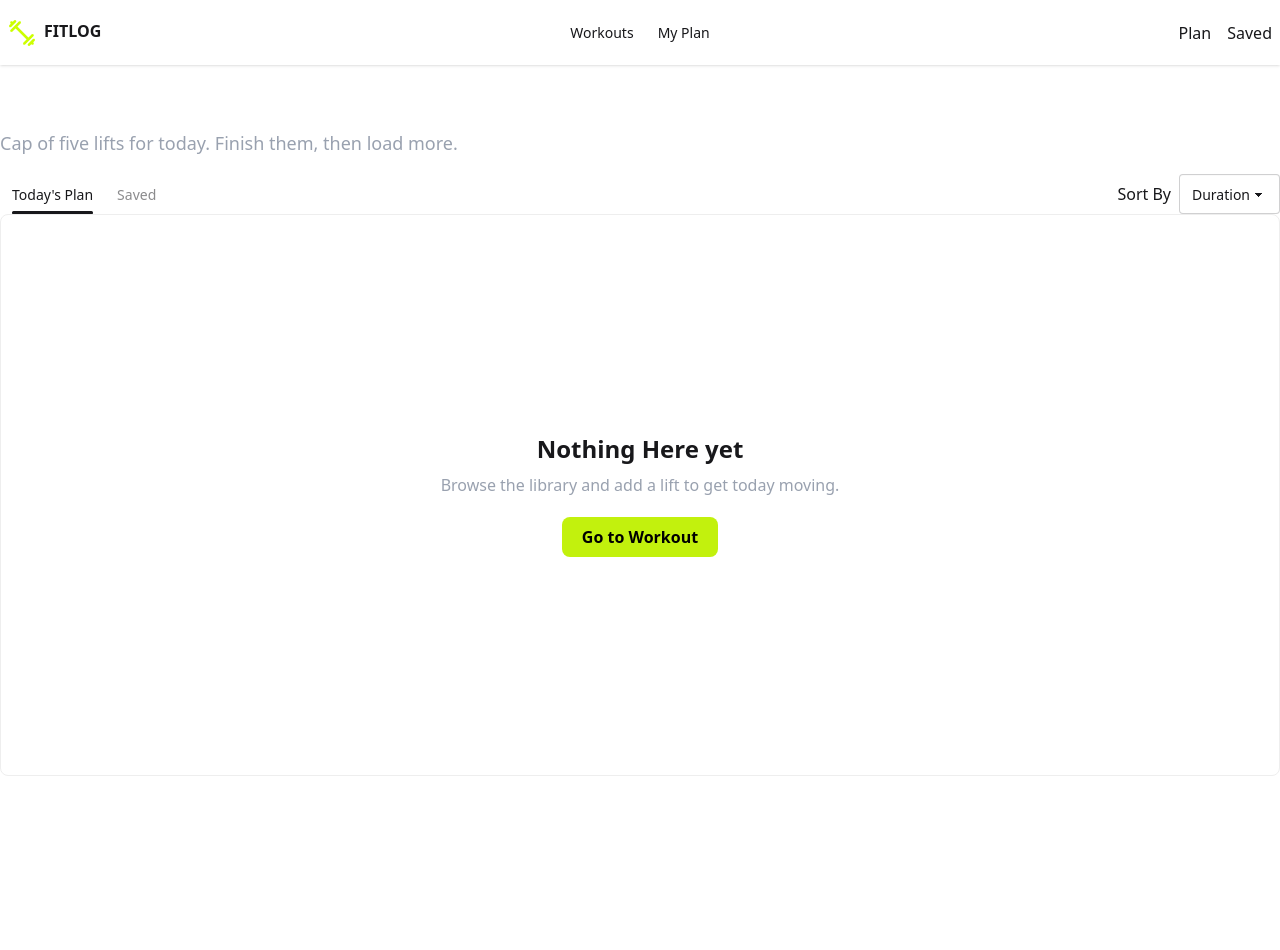
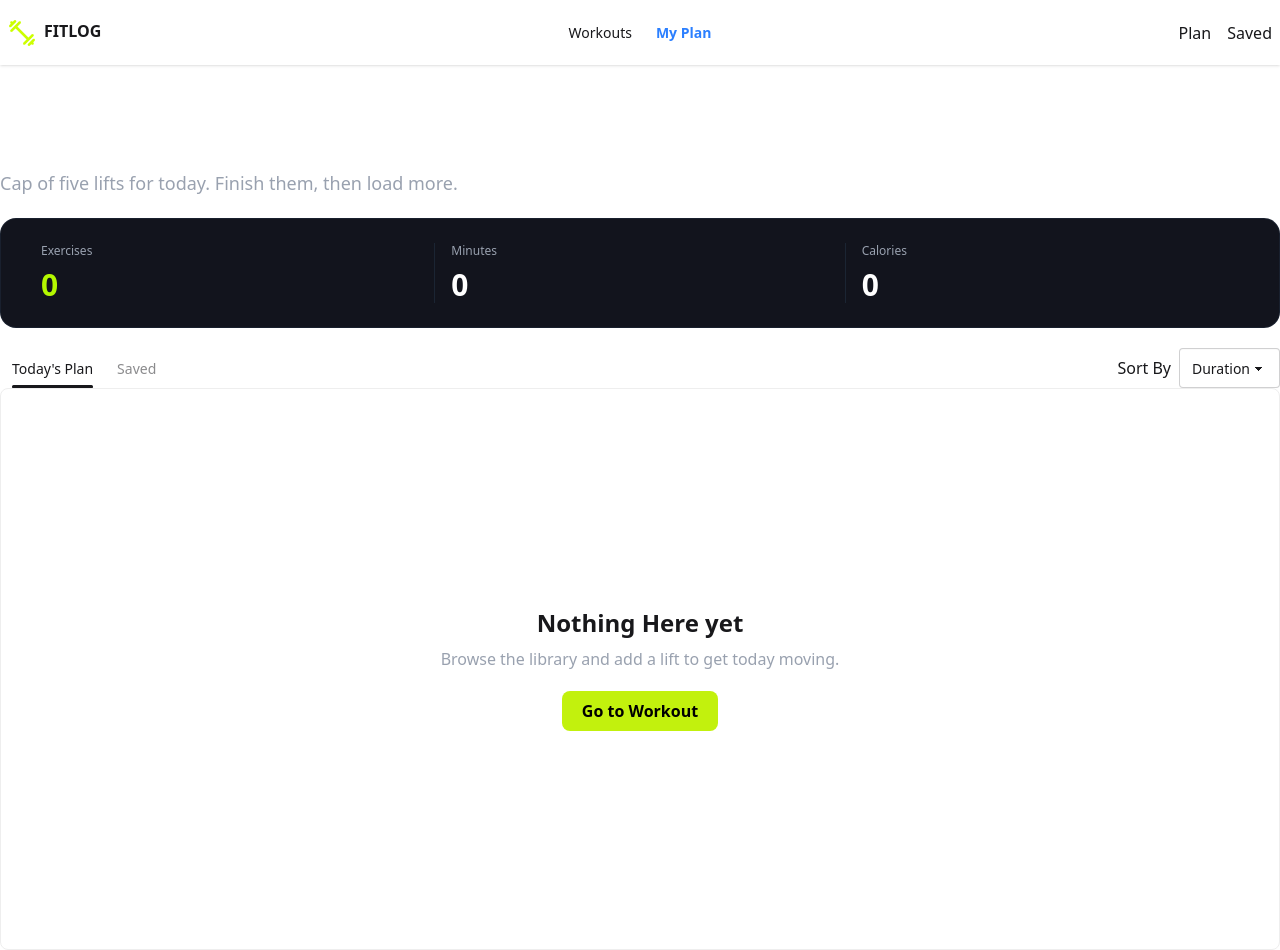
Before and after one commit to tanvirahmedmahin10/assignment-6, a Next.js app: page /myplan in a window 1280 px wide. Before the commit the page ends 800 px from the top, so only its background shows below. Built offline with nearby package versions, Linux system fonts and the light colour scheme.

Commit message:
many changes

```diff
--- /dev/null
+++ b/src/app/Components/ActivationLink.tsx
@@ -0,0 +1,32 @@
+'use client';
+
+import Link from 'next/link';
+import { usePathname } from 'next/navigation';
+
+
+const ActivationLink = () => {
+    const pathname = usePathname()
+    return (
+        <div className='flex'>
+            <li>
+        <Link
+          href="/"
+          className={pathname === '/' ? 'text-blue-500 font-bold' : ''}
+        >
+          Workouts
+        </Link>
+      </li>
+
+      <li>
+        <Link
+          href="/myplan"
+          className={pathname === '/myplan' ? 'text-blue-500 font-bold' : ''}
+        >
+          My Plan
+        </Link>
+      </li>
+        </div>
+    );
+};
+
+export default ActivationLink;
--- /dev/null
+++ b/src/app/Components/Calculation.tsx
@@ -0,0 +1,38 @@
+import { IGymData } from '@/gym.type';
+import React from 'react';
+
+const Calculation = ({gym}:{gym:IGymData[]}) => {
+    return (
+     <div className="flex bg-[#12141d] text-white p-6 rounded-2xl border border-gray-800/60 my-5">
+
+  <div className="flex-1 px-4">
+    <h2 className="text-xs text-gray-400 mb-2 font-normal">
+      Exercises
+    </h2>
+    <span className="text-3xl font-bold text-[#b4f800]">
+      {gym.length}
+    </span>
+  </div>
+
+  <div className="flex-1 px-4 border-l border-gray-800/80">
+    <h2 className="text-xs text-gray-400 mb-2 font-normal">
+      Minutes
+    </h2>
+    <span className="text-3xl font-bold text-white">
+      {gym.reduce((total, item) => item.duration + total, 0)}
+    </span>
+  </div>
+
+  <div className="flex-1 px-4 border-l border-gray-800/80">
+    <h2 className="text-xs text-gray-400 mb-2 font-normal">
+      Calories
+    </h2>
+    <span className="text-3xl font-bold text-white">
+      {gym.reduce((total, item) => item.caloriesBurned + total, 0)}
+    </span>
+  </div>
+</div>
+    );
+};
+
+export default Calculation;
--- a/src/app/Components/Navbar.tsx
+++ b/src/app/Components/Navbar.tsx
@@ -2,13 +2,11 @@ import Link from 'next/link';
 import React from 'react';
 import logo from '@/assets/logo.png'
 import Image from 'next/image';
-const link=<>
- <li><Link href='/'>Workouts</Link></li>
- <li><Link href='/myplan'>My Plan</Link></li>
-</>
+import ActivationLink from './ActivationLink';
+
 const Navbar = () => {
     return (
-      <div className='container mx-auto'>
+      <div className='container mx-auto mb-10'>
         <div className="navbar bg-base-100 shadow-sm">
   <div className="navbar-start">
     <div className="dropdown">
@@ -18,7 +16,8 @@ const Navbar = () => {
       <ul
         tabIndex={-1}
         className="menu menu-sm dropdown-content bg-base-100 rounded-box z-1 mt-3 w-52 p-2 shadow">
-        {link}
+          <ActivationLink></ActivationLink>
+        {/* {link} */}
       </ul>
     </div>
     <Link href='/' className='flex gap-2'>
@@ -35,7 +34,8 @@ const Navbar = () => {
   </div>
   <div className="navbar-center hidden lg:flex">
     <ul className="menu menu-horizontal px-1">
-    {link}
+      <ActivationLink></ActivationLink>
+    {/* {link} */}
     </ul>
   </div>
   <div className="navbar-end flex gap-4">
--- a/src/app/Components/PlanComponents/Saved.tsx
+++ b/src/app/Components/PlanComponents/Saved.tsx
@@ -17,8 +17,8 @@ const Saved = ({data}:{data:IGymData}) => {
     }
     return (
         <div>
-            <button onClick={handleOnSaved} className="border border-gray-700 text-white text-xs px-4 py-2 rounded-lg hover:bg-gray-800">
-            Save for later
+            <button onClick={handleOnSaved} className={dupliData?'bg-[#1f7be4] text-white text-xs px-4 py-2 rounded-lg':"border border-gray-700 text-white text-xs px-4 py-2 rounded-lg"}>
+            {dupliData?'Already Saved':`Save for Later`}
           </button>
         </div>
     );
--- a/src/app/Components/PlanComponents/TodayPlan.tsx
+++ b/src/app/Components/PlanComponents/TodayPlan.tsx
@@ -4,23 +4,23 @@ import { IGymData } from '@/gym.type';
 import React, { useContext } from 'react';
 import { toast } from 'react-toastify';
 
-const TodayPlan = ({data}:{data:IGymData}) => {
-    const {isToday,setIsToday}=useContext(GymContext)
+const TodayPlan = ({ data }: { data: IGymData }) => {
+    const { isToday, setIsToday } = useContext(GymContext)
 
-    const dupliData=isToday.find(dup=>dup.id===data.id)
-    const handleOnToday=()=>{
-        if(dupliData){
+    const dupliData = isToday.find(dup => dup.id === data.id)
+    const handleOnToday = () => {
+        if (dupliData) {
             toast.error('Duplicate Detected')
             return
         }
-        setIsToday([...isToday,data])
+        setIsToday([...isToday, data])
         toast.success(`${data.name} is Added to Today's Plan`)
     }
     return (
         <div>
-             <button onClick={handleOnToday} className="bg-[#ccff00] text-black text-xs font-bold px-4 py-2 rounded-lg hover:opacity-90">
-            Add to today&apos;s plan
-          </button>
+            <button onClick={handleOnToday} className={dupliData?'bg-[#ff0800] text-white text-xs font-bold px-4 py-2 rounded-lg cursor-not-allowed':"bg-[#ccff00] text-black text-xs font-bold px-4 py-2 rounded-lg "}>
+                {dupliData?'Already Added':`Add to today's plan`}
+            </button>
         </div>
     );
 };
--- a/src/app/myplan/page.tsx
+++ b/src/app/myplan/page.tsx
@@ -6,11 +6,14 @@ import { IGymData } from '@/gym.type';
 import PlanCard from '../Components/MyPlanData/PlanCard';
 import SavedCard from '../Components/MyPlanData/SavedCard';
 import Link from 'next/link';
+import Calculation from '../Components/Calculation';
 
 
 const PlanPage = () => {
     const {isToday,isSaved}=useContext(GymContext)
-     const [isSort,SetIsSort]=useState<'Duration'|'Calories'|'Rating'>('Duration')
+     const [isSort,SetIsSort]=useState<'Duration'|'Calories'|'Rating'>
+     ('Duration')
+     const [activeTab, setActiveTab] = useState<'today' | 'saved'>('today');
     const sorted=(sortData:IGymData[])=>{
      const sortinfo=[...sortData]
      if(isSort ==='Duration'){
@@ -30,6 +33,11 @@ const PlanPage = () => {
         <div className='container mx-auto'>
             <h2 className="text-3xl sm:text-4xl md:text-3xl font-bold text-white my-3">MY PLAN</h2>
             <p className="text-gray-400 text-base md:text-lg max-w-xl leading-relaxed my-4">Cap of five lifts for today. Finish them, then load more.</p>
+           <div>
+  <Calculation
+  gym={activeTab === 'today' ? sortForToday : sortForSaved}
+/>
+</div>
 
 <div className="tabs tabs-border">
   <input
@@ -38,6 +46,7 @@ const PlanPage = () => {
     className="tab"
     aria-label="Today's Plan"
     defaultChecked
+    onChange={() => setActiveTab('today')}
   />
 
   <div className="tab-content border-base-300 bg-base-100 p-10">
@@ -66,6 +75,7 @@ const PlanPage = () => {
     name="my_tabs_2"
     className="tab"
     aria-label="Saved"
+    onChange={() => setActiveTab('saved')}
   />
   <div className="tab-content border-base-300 bg-base-100 p-10">
     <div className="grid grid-cols-1 gap-4">{sortForSaved.length>0?
--- /dev/null
+++ b/src/app/not-found.tsx
@@ -0,0 +1,23 @@
+import { Link } from 'lucide-react';
+import React from 'react';
+
+const NotFound = () => {
+    return (
+       <div className="flex min-h-[60vh] flex-col items-center justify-center text-center">
+  <h2 className="text-2xl font-bold">
+    Nothing Here yet
+  </h2>
+
+  <p className="mt-2 text-gray-400">
+    Browse the library and add a lift to get today moving.
+  </p>
+  <Link href='/'>
+  <button className="mt-5 rounded-lg bg-[#C2F10D] px-5 py-2 font-semibold text-black cursor-pointer">
+    Go to fsfdf
+  </button>
+  </Link>
+</div>
+    );
+};
+
+export default NotFound;
--- a/src/app/page.tsx
+++ b/src/app/page.tsx
@@ -5,7 +5,6 @@ import GymMap from "./Components/GymData/GymMap";
 export default function Home() {
   return (
     <div>
-      <h2>ki bal ta korso life a</h2>
       <Banner></Banner>
       <div className="container mx-auto my-15">
         <h2 className="text-2xl font-bold">THE LIBRARY</h2>
```
